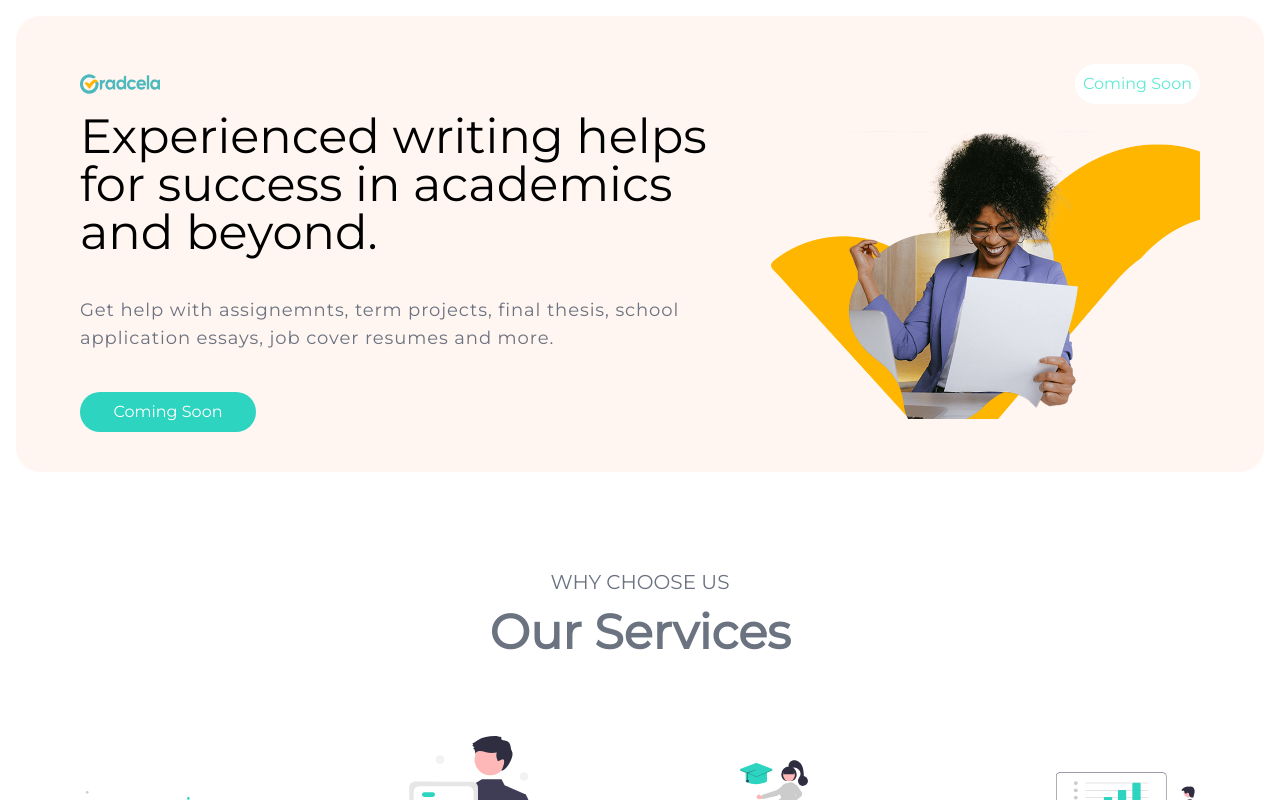
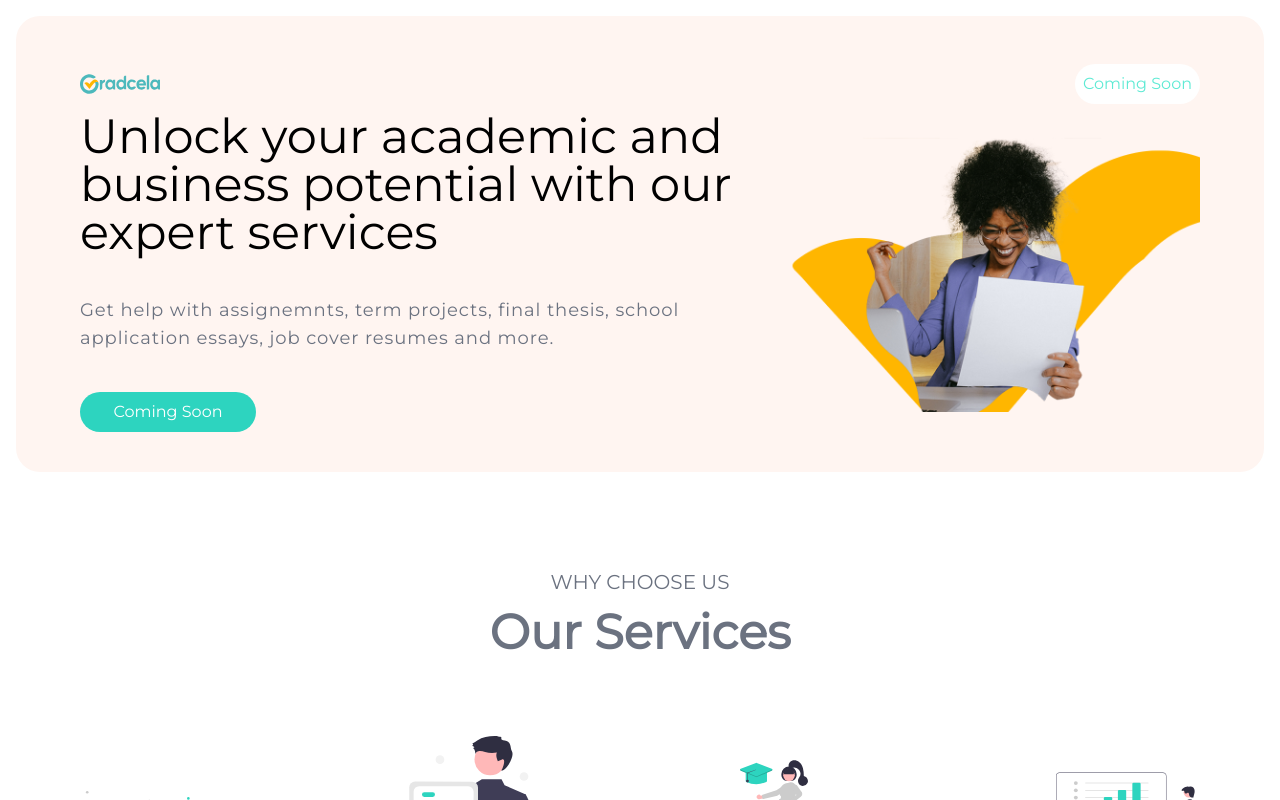
Before and after one commit to DynamoUltima/Expeed, a Next.js app: page / in a window 1280 px wide. Built offline with nearby package versions, Linux system fonts and the light colour scheme.

Commit message:
ui updates

```diff
--- a/pages/index.tsx
+++ b/pages/index.tsx
@@ -81,7 +81,8 @@ const Home: NextPage = () => {
           <div className="flex flex-col lg:flex-row justify-center  lg:justify-between items-center gap-5">
             <div className="flex flex-col gap-5 lg:gap-10">
               <p className=" text-2xl sm:text-4xl md:text-5xl lg:text-5xl text-left font-medium">
-                Experienced writing helps for success in academics and beyond.
+                {/* Experienced writing helps for success in academics and beyond. */}
+                Unlock your academic and business potential with our expert services
               </p>
               <p className="text-sm sm:text-base lg:text-lg text-left text-gray-500 tracking-wider">
                 Get help with assignemnts, term projects, final thesis, school application essays, job cover resumes and more.
```
